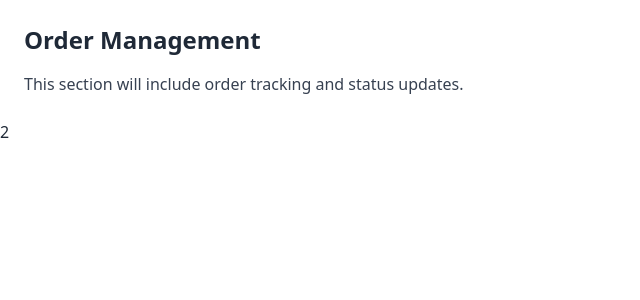
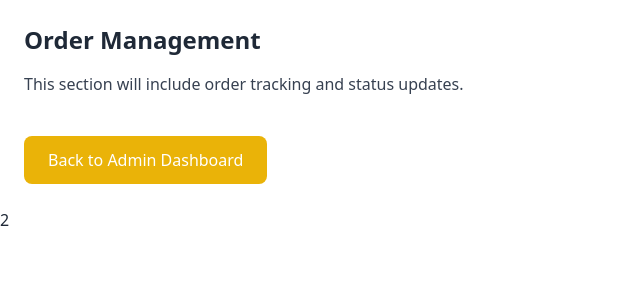
Before and after one commit to Idba1/ecommerce, a React (Vite) app in the folder client/: page /admin-dashboard/orders in a window 1280 px wide. Shown: the top 300 px of the page, without its empty margins (0-640 px from the left). Built offline with nearby package versions, Linux system fonts and the light colour scheme; no server answers.

Commit message:
update admin dashboard

```diff
--- a/client/src/Components/Admin/OrderManagement/OrderManagement.jsx
+++ b/client/src/Components/Admin/OrderManagement/OrderManagement.jsx
@@ -1,8 +1,16 @@
+import { Link } from "react-router-dom";
+
 const OrderManagement = () => {
     return (
         <div className="p-6">
             <h2 className="text-2xl font-bold mb-4">Order Management</h2>
             <p className="text-gray-700">This section will include order tracking and status updates.</p>
+            <Link
+                to="/admin-dashboard"
+                className="bg-yellow-500 mt-10 inline-block text-white px-6 py-3 rounded-lg hover:bg-yellow-600 transition"
+            >
+                Back to Admin Dashboard
+            </Link>
         </div>
     );
 };
--- a/client/src/Components/Admin/ReportGenerate/ReportGenerate.jsx
+++ b/client/src/Components/Admin/ReportGenerate/ReportGenerate.jsx
@@ -1,8 +1,16 @@
+import { Link } from "react-router-dom";
+
 const ReportGenerate = () => {
     return (
         <div className="p-6">
             <h2 className="text-2xl font-bold mb-4">Report Generation</h2>
             <p className="text-gray-700">This section will generate reports like revenue, orders, and customer activity.</p>
+            <Link
+                to="/admin-dashboard"
+                className="bg-yellow-500 mt-10 inline-block text-white px-6 py-3 rounded-lg hover:bg-yellow-600 transition"
+            >
+                Back to Admin Dashboard
+            </Link>
         </div>
     );
 };
--- a/client/src/Components/Admin/Settings/Settings.jsx
+++ b/client/src/Components/Admin/Settings/Settings.jsx
@@ -1,8 +1,16 @@
+import { Link } from "react-router-dom";
+
 const Settings = () => {
     return (
         <div className="p-6">
             <h2 className="text-2xl font-bold mb-4">Settings</h2>
             <p className="text-gray-700">Adjust admin preferences, manage users, and configure system settings.</p>
+            <Link
+                to="/admin-dashboard"
+                className="bg-yellow-500 mt-10 inline-block text-white px-6 py-3 rounded-lg hover:bg-yellow-600 transition"
+            >
+                Back to Admin Dashboard
+            </Link>
         </div>
     );
 };
--- a/client/src/Components/Admin/ViewAllProducts/ViewAllProducts.jsx
+++ b/client/src/Components/Admin/ViewAllProducts/ViewAllProducts.jsx
@@ -1,5 +1,6 @@
 // src/Components/Admin/ViewAllProducts.jsx
 import { useEffect, useState } from "react";
+import { Link } from "react-router-dom";
 
 const ViewAllProducts = () => {
     const [products, setProducts] = useState([]);
@@ -28,6 +29,12 @@
                     </div>
                 ))}
             </div>
+            <Link
+                to="/admin-dashboard"
+                className="bg-yellow-500 mt-10 inline-block text-white px-6 py-3 rounded-lg hover:bg-yellow-600 transition"
+            >
+                Back to Admin Dashboard
+            </Link>
         </div>
     );
 };
--- a/client/src/Components/Product/AdminAddProduct/AdminAddProduct.jsx
+++ b/client/src/Components/Product/AdminAddProduct/AdminAddProduct.jsx
@@ -1,6 +1,7 @@
 // AdminProductForm.jsx
 import { useState } from "react";
 import axios from "axios";
+import { Link } from "react-router-dom";
 
 const AdminProductForm = () => {
     const [formData, setFormData] = useState({
@@ -158,6 +159,12 @@
                     {uploading ? "Uploading..." : "Submit Product"}
                 </button>
             </form>
+            <Link
+                to="/admin-dashboard"
+                className="bg-yellow-500 mt-10 inline-block text-white px-6 py-3 rounded-lg hover:bg-yellow-600 transition"
+            >
+                Back to Admin Dashboard
+            </Link>
         </div>
     );
 };
```
